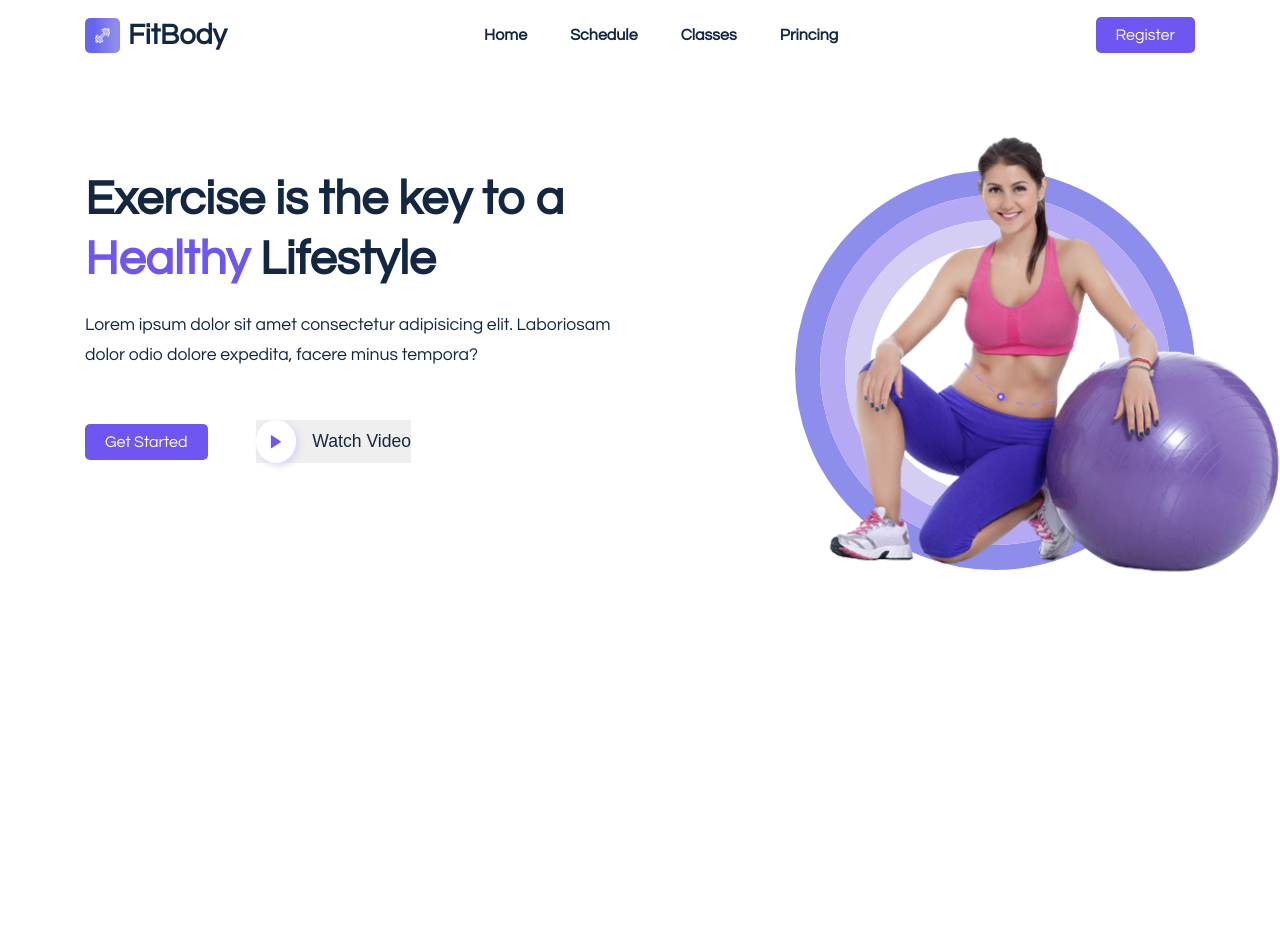
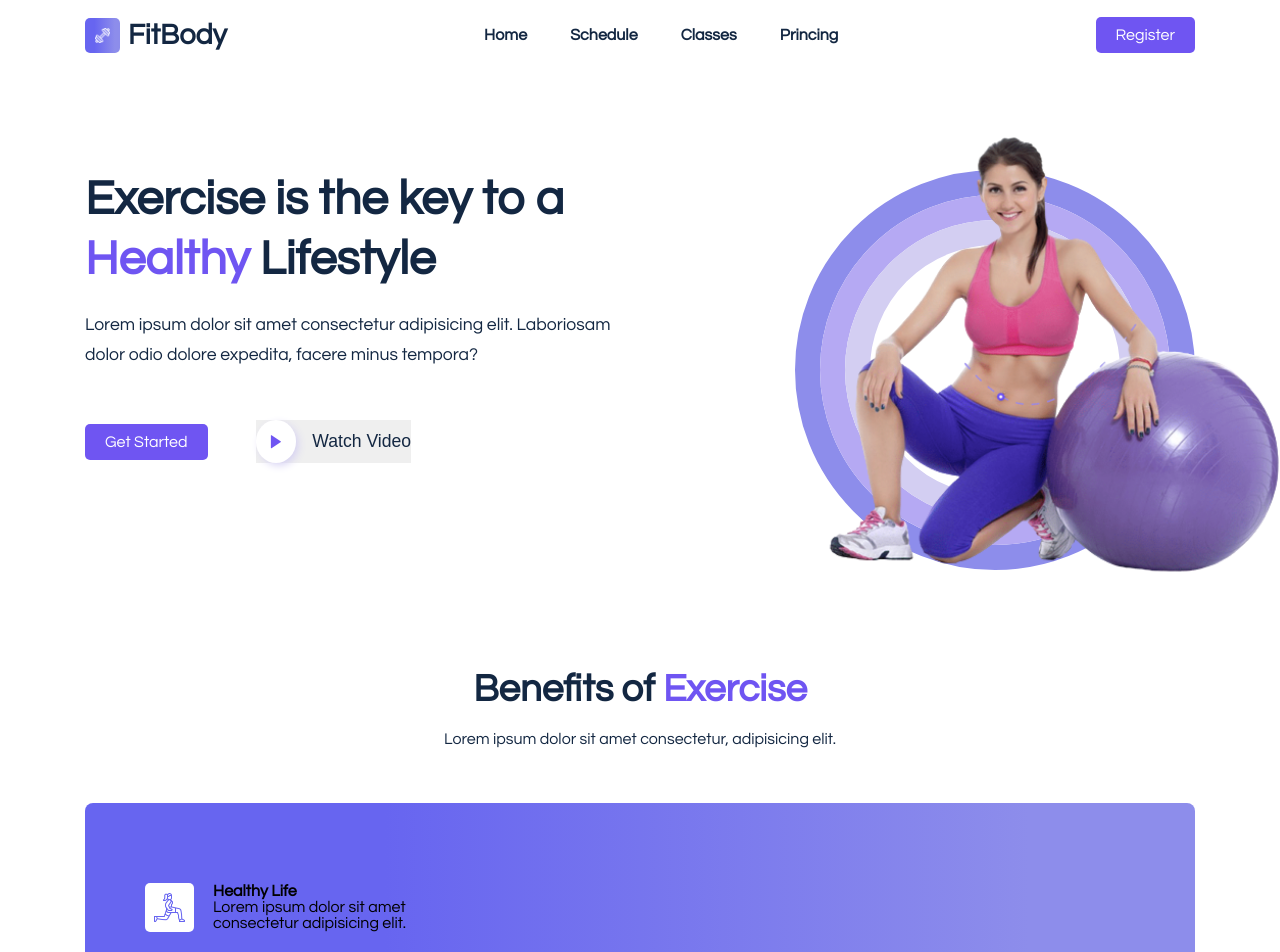
Before and after one commit to Edyane/Gym-website, a React (Create React App) app in the folder gym-website/: page / in a window 1280 px wide. Shown: the top 952 px of the page. Before the commit the page ends 800 px from the top, so only its background shows below. Built offline with nearby package versions, Linux system fonts and the light colour scheme.

Commit message:
Construindo Exercise Section

```diff
--- a/gym-website/package.json
+++ b/gym-website/package.json
@@ -8,7 +8,7 @@
     "@testing-library/user-event": "^13.5.0",
     "react": "^18.2.0",
     "react-dom": "^18.2.0",
-    "react-scripts": "^2.1.3",
+    "react-scripts": "^5.0.1",
     "remixicon": "^2.5.0",
     "web-vitals": "^2.1.4"
   },
--- a/gym-website/src/App.js
+++ b/gym-website/src/App.js
@@ -1,13 +1,15 @@
 import React from "react";
 import "./App.css";
 import Header from "./components/Header/Header";
-import Hero from "./components/UI/Hero"
+import Hero from "./components/UI/Hero";
+import Exercises from "./components/UI/Exercises";
 
 function App() {
   return (
     <>
       <Header />
       <Hero />
+      <Exercises />
     </>
   )
 }
--- /dev/null
+++ b/gym-website/src/components/UI/Exercises.jsx
@@ -0,0 +1,39 @@
+import React from "react";
+import "../../styles/Exercises.css";
+import lunges from '../../assets/img/lunges.png'
+import yoga from '../../assets/img/yoga-pose.png'
+import extended from '../../assets/img/extended.png'
+
+const Exercises = () => {
+    return (
+        <section>
+            <div className="container exercise__container">
+                <div className="exercise__top">
+                    <h2 className="section__title">
+                        Benefits of <span className="highlights">Exercise</span>
+                    </h2>
+
+                    <p>
+                        Lorem ipsum dolor sit amet consectetur, adipisicing elit.
+                    </p>
+                </div>
+
+                {/*------ Exercise List ------*/}
+                <div className="exercise__wrapper">
+                    <div className="exercise__item">
+                        <span className="exercise__icon">
+                            <img src={lunges} alt="" />
+                        </span>
+
+                        <div className="exercise__content">
+                            <h4>Healthy Life</h4>
+                            <p>Lorem ipsum dolor sit amet consectetur adipisicing elit.</p>
+                        </div>
+                    </div>
+                </div>
+            </div>
+        </section>
+    );
+};
+
+export default Exercises;
--- /dev/null
+++ b/gym-website/src/styles/Exercises.css
@@ -0,0 +1,46 @@
+.exercise__top {
+    margin-bottom: 50px;
+    text-align: center;
+}
+
+.exercise__top h2 {
+    font-size: 2.4rem;
+    margin-bottom: 1rem;
+}
+
+.exercise__top p {
+    color: var(--heading-color);
+    font-size: 1rem;
+    line-height: 28px;
+}
+
+.exercise__wrapper {
+    background: var(--bg-gradient);
+    border-radius: 0.5rem;
+    display: flex;
+    align-items: center;
+    justify-content: space-between;
+    padding: 80px 60px;
+}
+
+.exercise__item {
+    display: flex;
+    align-items: center;
+    column-gap: 1.2rem;
+    width: 33%;
+}
+
+.exercise__icon {
+    width: 20%;
+    height: 20%;
+    display: flex;
+    align-items: center;
+    justify-content: center;
+    padding: 0.5rem;
+    border-radius: 5px;
+    background: #fff;
+}
+
+.exercise__icon img {
+    width: 100%;
+}
```
Also changed, not shown: 1 other file (tests, documents, lock files or other folders).
